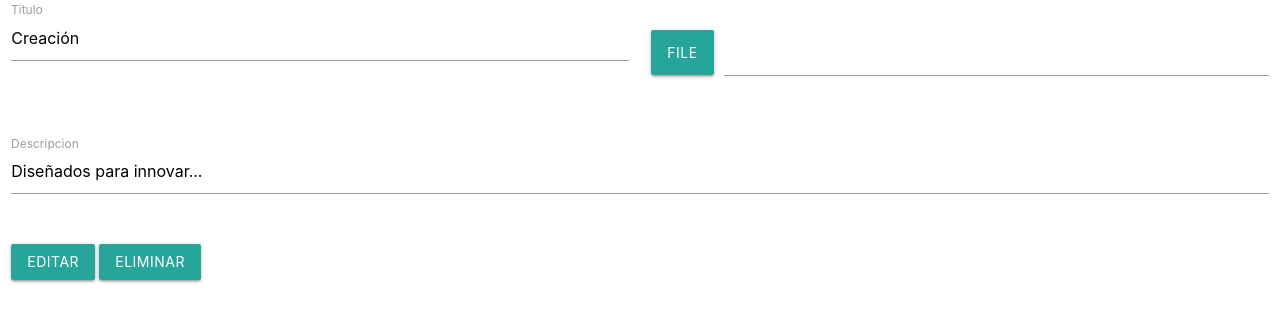
After one commit to BioXtrem/demo, a PHP site: page /admin/editar.php in a window 1280 px wide. The commit adds this page. Shown: the top 322 px of the page. Run offline with PHP 8.4, Linux system fonts and the light colour scheme; data comes from the database, SQL or seed files in the repository; both versions use the stored data as it was after the commit.

Commit message:
Agregado editar

```diff
--- a/admin/administrador.php
+++ b/admin/administrador.php
@@ -4,6 +4,8 @@
 	if (isset($_POST['opcionAdministrador'])){
 		switch ($_POST['opcionAdministrador']) {
 			case 0: $administrador->agregarInformacion();
+					break;
+			case 1: $administrador->editarInformacion();
 					break;
 		}
 	}
@@ -22,20 +24,50 @@
 	        $res = $stmt->execute();
 	    }
 
+	    public function select($sql){
+	    	$stmt = $this->manejador->prepare($sql);
+	    	$stmt->execute();
+	    	$resultado = $stmt->fetchAll();
+	        return $resultado;
+	    }
+
 		public function agregarInformacion(){
-			$imageName = NULL;
 	    	$archivo = (isset($_FILES['archivo'])) ? $_FILES['archivo'] : null;
-			if ($archivo) {
+	    	$imageName = $archivo['name'];
+			if ($imageName != '') {
 				$ruta_destino_archivo = "../res/img/{$archivo['name']}";
 				$archivo_ok = move_uploaded_file($archivo['tmp_name'], $ruta_destino_archivo);
 				$ruta_destino_archivo = "res/img/{$archivo['name']}";
 				$imageName = $archivo['name'];
-				echo $imageName;
 				$titulo = $_POST['titulo'];
 				$descripcion = $_POST['descripcion'];
 				$this->query("insert into principal values(null,'$imageName','$titulo','$descripcion')");
-				header('Location: index.php');
+				header('Location: agregar.php');
 			}
+		}
+
+		public function editarInformacion(){
+			$id = $_POST['id'];
+			if ($_POST['btn_accion'] == 1){
+				$titulo = $_POST['titulo'];
+				$descripcion = $_POST['descripcion'];
+		    	$archivo = (isset($_FILES['archivo'])) ? $_FILES['archivo'] : null;
+		    	$imageName = $archivo['name'];
+				if ($imageName != '') {
+					$ruta_destino_archivo = "../res/img/{$archivo['name']}";
+					$archivo_ok = move_uploaded_file($archivo['tmp_name'], $ruta_destino_archivo);
+					$ruta_destino_archivo = "res/img/{$archivo['name']}";
+
+					$this->query("update principal set Imagen = '$imageName', Titulo = '$titulo', Descripcion = '$descripcion' where Id_Principal=$id;)");
+
+				}else{
+					$this->query("update principal set Titulo = '$titulo', Descripcion = '$descripcion' where Id_Principal=$id;)");
+				}
+
+			}else{
+				$this->query("delete from principal where Id_Principal=$id;)");
+			}
+			header('Location: editar.php');
 		}
 	}
 
--- a/admin/index.php
+++ b/admin/agregar.php
@@ -4,7 +4,7 @@
 	<meta charset="utf-8">
 	<meta name="description" content="Pagina demo">
 	<link rel="icon" href="../favicon.ico">
-	<title>Demo | Página principal</title>
+	<title>Demo | Administrar | Agregar</title>
 	<link rel="stylesheet" href="../res/css/materialize.min.css">
 </head>
 <body>
@@ -19,7 +19,7 @@
         		<div class="file-field input-field">
 					<div class="btn">
 						<span>File</span>
-						<input id="archivo" name="archivo" type="file" accept="image/*" required="">
+						<input id="archivo" name="archivo" type="file" accept="image/*" required>
 					</div>
 					<div class="file-path-wrapper">
 						<input class="file-path validate" type="text">
--- /dev/null
+++ b/admin/editar.php
@@ -0,0 +1,58 @@
+<!Doctype html>
+<html lang="es">
+<head>
+	<meta charset="utf-8">
+	<meta name="description" content="Pagina demo">
+	<link rel="icon" href="../favicon.ico">
+	<title>Demo | Administrar | Editar</title>
+	<link rel="stylesheet" href="../res/css/materialize.min.css">
+</head>
+<body>
+
+	<?php
+		require ('administrador.php');
+		$manejador= new ConexionSqlite();
+    ?>
+
+    <?php
+	    $texto=$manejador->select("select * from principal;");
+	    //Manejo ejemplo de la informacion de la bd
+	    foreach ($texto as $row) {
+
+	    	echo "<div class='row'>
+					<form class='col s12' action='administrador.php' method = 'post' enctype='multipart/form-data'>
+						<div class='row'>
+				        	<div class='input-field col s6'>
+				          		<input id='titulo' name='titulo' type='text' class='validate' value='".$row['Titulo']."'>
+				          		<label for='titulo'>Titulo</label>
+				        	</div>
+				        	<div class='input-field col s6'>
+				        		<div class='file-field input-field'>
+									<div class='btn'>
+										<span>File</span>
+										<input id='archivo' name='archivo' type='file' accept='image/*'>
+									</div>
+									<div class='file-path-wrapper'>
+										<input class='file-path validate' type='text'>
+									</div>
+							    </div>
+				        	</div>
+				      	</div>
+				      	<div class='row'>
+				      		<div class='input-field col s12'>
+								<textarea id='descripcion' name='descripcion' class='materialize-textarea' required>".$row['Descripcion']."</textarea>
+								<label for='descripcion'>Descripcion</label>
+					        </div>
+				      	</div>
+				      	<input type='hidden' name='opcionAdministrador' id='opcionAdministrador' value='1'/>
+				      	<input type='hidden' name='id' id='id' value='".$row['Id_Principal']."'/>
+				      	<button name='btn_accion' value='1' type='submit' class='waves-effect waves-light btn'>Editar</button>
+				      	<button name='btn_accion' value='2' type='submit' class='waves-effect waves-light btn'>Eliminar</button>
+					</form>
+				</div>";
+	    }
+  	?>
+
+	<script src="../res/js/materialize.min.js"></script>
+</body>
+</html>
```
Also changed, not shown: res/bd/demo.sqlite, res/img/itm.png (added).
